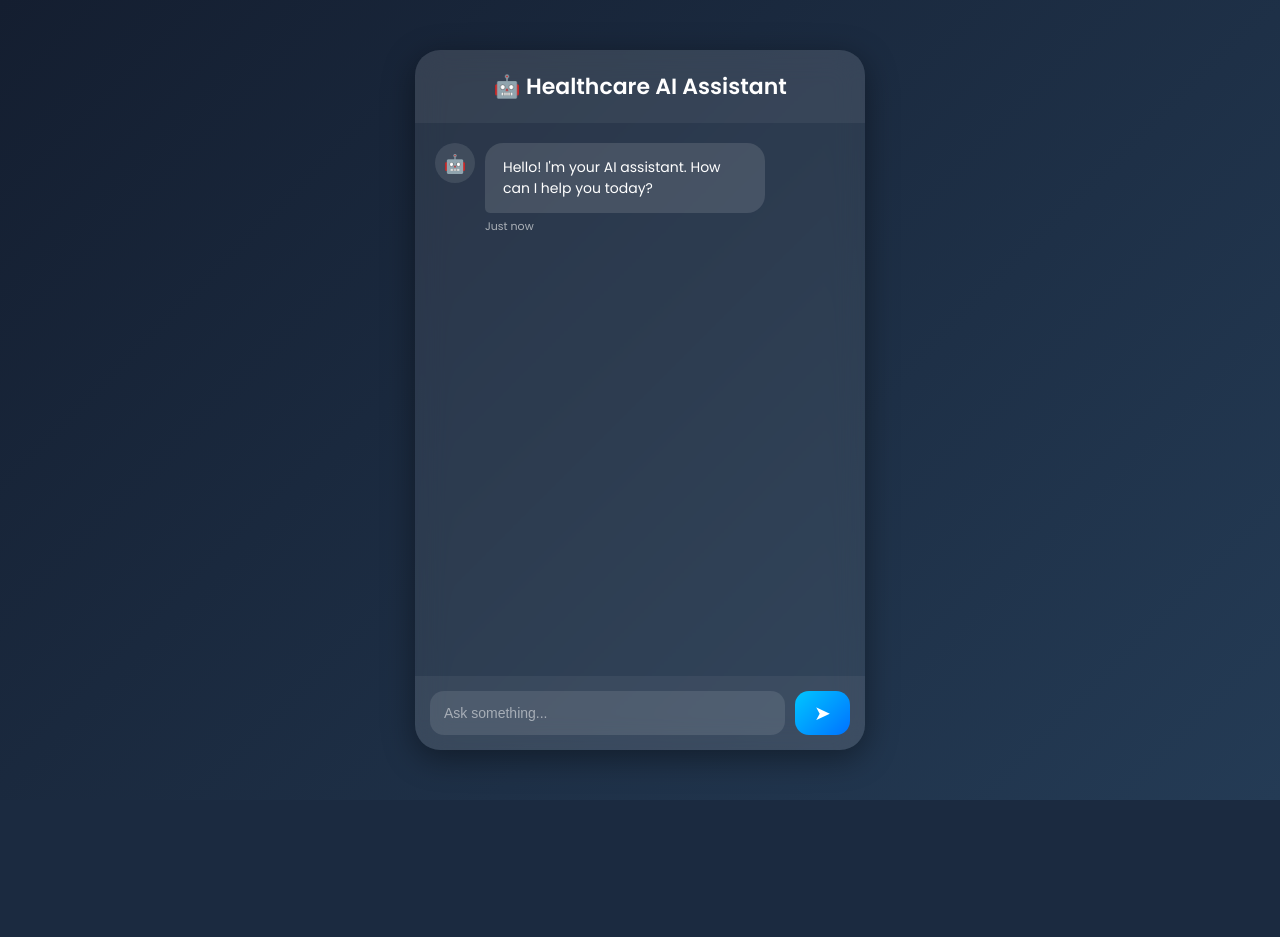
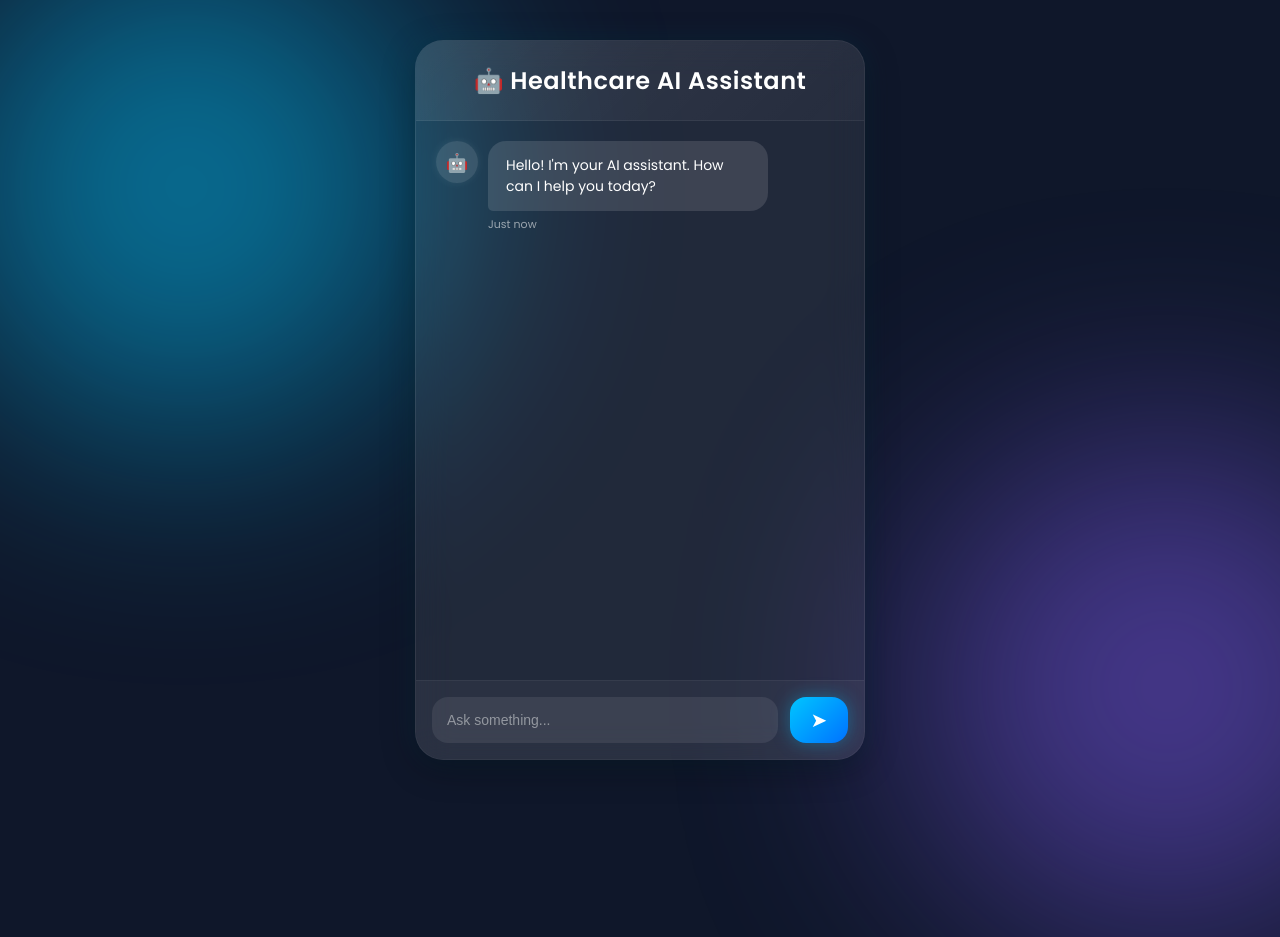
Before and after one commit to himanshuahuja463-creator/healthcare-chatbot, a Flask app: page / in a window 1280 px wide; the page is wider, and only the part inside the window is pictured. Before the commit the page ends 800 px from the top of that part, so only its background shows below. Run offline with Flask 3, Linux system fonts and the light colour scheme; parts of the project's set-up code (start-up, migrations or seed data) failed here and were passed over.

Commit message:
Added premium futuristic UI

```diff
--- a/static/style.css
+++ b/static/style.css
@@ -8,44 +8,105 @@
 
 body{
     font-family:'Poppins',sans-serif;
-    background:linear-gradient(135deg,#141e30,#243b55);
     height:100vh;
     display:flex;
     justify-content:center;
     align-items:center;
+    overflow:hidden;
+    background:#0f172a;
+    position:relative;
+}
+
+/* Animated Background Glow */
+
+body::before,
+body::after{
+    content:'';
+    position:absolute;
+    width:500px;
+    height:500px;
+    border-radius:50%;
+    filter:blur(120px);
+    opacity:0.5;
+    animation:floatGlow 10s infinite alternate;
+}
+
+body::before{
+    background:#00c6ff;
+    top:-100px;
+    left:-100px;
+}
+
+body::after{
+    background:#7f5af0;
+    bottom:-100px;
+    right:-100px;
+}
+
+@keyframes floatGlow{
+    from{
+        transform:translateY(0px) translateX(0px);
+    }
+    to{
+        transform:translateY(40px) translateX(40px);
+    }
 }
 
 .chat-container{
     width:450px;
-    height:700px;
+    height:720px;
     background:rgba(255,255,255,0.08);
-    backdrop-filter:blur(15px);
-    border-radius:25px;
+    backdrop-filter:blur(18px);
+    border:1px solid rgba(255,255,255,0.08);
+    border-radius:28px;
     overflow:hidden;
     display:flex;
     flex-direction:column;
-    box-shadow:0 8px 32px rgba(0,0,0,0.4);
+    position:relative;
+    z-index:2;
+    box-shadow:
+        0 8px 32px rgba(0,0,0,0.4),
+        0 0 30px rgba(0,198,255,0.1);
+    animation:fadeIn 1s ease;
 }
 
 .header{
-    padding:20px;
+    padding:22px;
     text-align:center;
     color:white;
-    font-size:22px;
+    font-size:24px;
     font-weight:600;
-    background:rgba(255,255,255,0.05);
+    background:linear-gradient(
+        135deg,
+        rgba(255,255,255,0.08),
+        rgba(255,255,255,0.02)
+    );
+    border-bottom:1px solid rgba(255,255,255,0.05);
+    letter-spacing:0.5px;
 }
 
 #chatbox{
     flex:1;
     overflow-y:auto;
     padding:20px;
+    scroll-behavior:smooth;
+}
+
+/* Custom Scrollbar */
+
+#chatbox::-webkit-scrollbar{
+    width:6px;
+}
+
+#chatbox::-webkit-scrollbar-thumb{
+    background:rgba(255,255,255,0.15);
+    border-radius:20px;
 }
 
 .message{
     display:flex;
     margin-bottom:18px;
-    animation:fadeIn 0.3s ease;
+    animation:slideUp 0.35s ease;
 }
 
 .user-message{
@@ -57,15 +118,16 @@ body{
 }
 
 .avatar{
-    width:40px;
-    height:40px;
+    width:42px;
+    height:42px;
     border-radius:50%;
     display:flex;
     justify-content:center;
     align-items:center;
-    background:rgba(255,255,255,0.1);
+    background:rgba(255,255,255,0.12);
     margin-right:10px;
     font-size:18px;
+    box-shadow:0 0 10px rgba(255,255,255,0.08);
 }
 
 .user-message .avatar{
@@ -80,12 +142,19 @@ body{
     max-width:280px;
     font-size:14px;
     line-height:1.5;
+    position:relative;
+    transition:0.3s ease;
+}
+
+.bubble:hover{
+    transform:scale(1.02);
 }
 
 .user-bubble{
     background:linear-gradient(135deg,#00c6ff,#0072ff);
     color:white;
     border-bottom-right-radius:5px;
+    box-shadow:0 0 15px rgba(0,198,255,0.3);
 }
 
 .bot-bubble{
@@ -96,45 +165,54 @@ body{
 
 .timestamp{
     font-size:11px;
-    color:rgba(255,255,255,0.6);
+    color:rgba(255,255,255,0.55);
     margin-top:5px;
 }
 
 .input-area{
     display:flex;
-    padding:15px;
-    background:rgba(255,255,255,0.05);
+    padding:16px;
+    background:rgba(255,255,255,0.04);
+    border-top:1px solid rgba(255,255,255,0.05);
 }
 
 input{
     flex:1;
-    padding:14px;
+    padding:15px;
     border:none;
     outline:none;
-    border-radius:14px;
-    background:rgba(255,255,255,0.1);
+    border-radius:16px;
+    background:rgba(255,255,255,0.08);
     color:white;
     font-size:14px;
+    transition:0.3s ease;
+}
+
+input:focus{
+    background:rgba(255,255,255,0.12);
+    box-shadow:0 0 12px rgba(0,198,255,0.25);
 }
 
 input::placeholder{
-    color:rgba(255,255,255,0.5);
+    color:rgba(255,255,255,0.45);
 }
 
 button{
-    width:55px;
-    margin-left:10px;
+    width:58px;
+    margin-left:12px;
     border:none;
-    border-radius:14px;
+    border-radius:16px;
     background:linear-gradient(135deg,#00c6ff,#0072ff);
     color:white;
     font-size:20px;
     cursor:pointer;
-    transition:0.3s;
+    transition:0.3s ease;
+    box-shadow:0 0 18px rgba(0,198,255,0.35);
 }
 
 button:hover{
-    transform:scale(1.05);
+    transform:scale(1.08);
+    box-shadow:0 0 25px rgba(0,198,255,0.6);
 }
 
 .typing{
@@ -161,13 +239,15 @@ button:hover{
 @keyframes bounce{
     0%,80%,100%{
         transform:translateY(0);
+        opacity:0.5;
     }
     40%{
         transform:translateY(-8px);
+        opacity:1;
     }
 }
 
-@keyframes fadeIn{
+@keyframes slideUp{
     from{
         opacity:0;
         transform:translateY(10px);
@@ -175,6 +255,17 @@ button:hover{
     to{
         opacity:1;
         transform:translateY(0);
+    }
+}
+
+@keyframes fadeIn{
+    from{
+        opacity:0;
+        transform:scale(0.95);
+    }
+    to{
+        opacity:1;
+        transform:scale(1);
     }
 }
 
```
